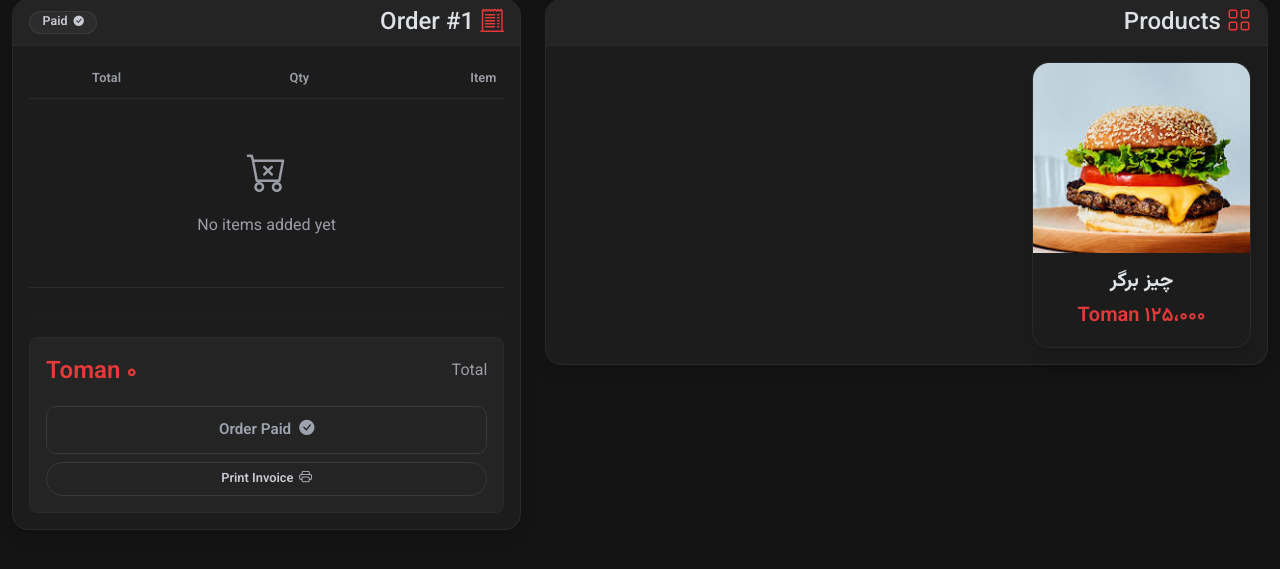
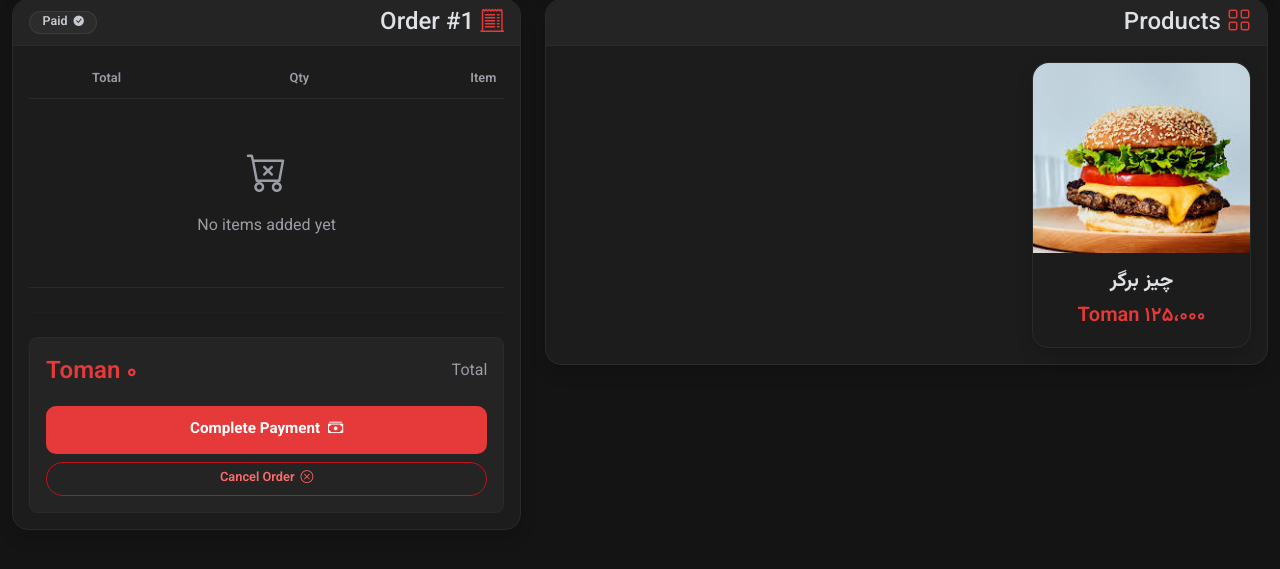
Before and after one commit to Mohhamadaminn/fastfood_POS, a Django app: page /orders/1/ in a window 1280 px wide. Shown: the part 95-664 px from the top of the page. Run offline with Django 4.2, Linux system fonts and the light colour scheme; a user stored in the database is signed in; data comes from the database, SQL or seed files in the repository; both versions use the stored data as it was after the commit.

Commit message:
add order cancel view

```diff
--- a/menu/templates/menu/order-detail.html
+++ b/menu/templates/menu/order-detail.html
@@ -135,52 +135,55 @@
                         <span class="price-tag fs-4">{{ order.total_price|persian_number }} {% trans "Toman" %}</span>
                     </div>
 
-                    {% if order.status == "open" %}
 
-                    <form
-                        method="post"
-                        action="{% url 'complete-order' order.id %}"
-                    >
 
+                    {% if order.status == "cancelled" %}
+                    <button class="btn-pos-secondary w-100" type="button" disabled>
+                        <i class="bi bi-x-circle-fill"></i>
+                        {% trans "Order Cancelled" %}
+                    </button>
+
+                    {% elif order.status == "paid" %}
+                    <button class="btn-pos-secondary w-100" type="button" disabled>
+                        <i class="bi bi-check-circle-fill"></i>
+                        {% trans "Order Paid" %}
+                    </button>
+                    <a href="{% url 'order-receipt' order.id %}" target="_blank" class="btn-pos-sm w-100 justify-content-center mt-2">
+                        <i class="bi bi-printer"></i>
+                        {% trans "Print Invoice" %}
+                    </a>
+                    <form method="post" action="{% url 'cancel-order' order.id %}" class="mt-2"
+                        onsubmit='return confirm("{% trans "Cancel this paid order? This cannot be undone." %}");'>
                         {% csrf_token %}
-
-                        <button
-                            class="btn-pos-primary w-100"
-                            type="submit"
-                        >
-
-                            <i class="bi bi-cash-stack"></i>
-
-                            {% trans "Complete Payment" %}
-
+                        <button class="btn-pos-sm w-100 justify-content-center" type="submit"
+                                style="border-color: var(--red-dark); color: var(--red-light);">
+                            <i class="bi bi-x-circle"></i>
+                            {% trans "Cancel / Refund Order" %}
                         </button>
-
                     </form>
 
                     {% else %}
+                    <form method="post" action="{% url 'complete-order' order.id %}">
+                        {% csrf_token %}
+                        <button class="btn-pos-primary w-100" type="submit">
+                            <i class="bi bi-cash-stack"></i>
+                            {% trans "Complete Payment" %}
+                        </button>
+                    </form>
+                    <form method="post" action="{% url 'cancel-order' order.id %}" class="mt-2"
+                        onsubmit='return confirm("{% trans "Cancel this order?" %}");'>
+                        {% csrf_token %}
+                        <button class="btn-pos-sm w-100 justify-content-center" type="submit"
+                                style="border-color: var(--red-dark); color: var(--red-light);">
+                            <i class="bi bi-x-circle"></i>
+                            {% trans "Cancel Order" %}
+                        </button>
+                    </form>
+                    {% endif %}
 
-                    <button
-                        class="btn-pos-secondary w-100"
-                        type="button"
-                        disabled
-                    >
 
-                        <i class="bi bi-check-circle-fill"></i>
 
-                        {% trans "Order Paid" %}
 
-                    </button>
-
-                    <a
-                        href="{% url 'order-receipt' order.id %}"
-                        target="_blank"
-                        class="btn-pos-sm w-100 justify-content-center mt-2"
-                    >
-                        <i class="bi bi-printer"></i>
-                        {% trans "Print Invoice" %}
-                    </a>
-
-                    {% endif %}
                 </div>
             </div>
         </div>
--- a/menu/urls.py
+++ b/menu/urls.py
@@ -12,7 +12,10 @@ OrderReceiptView,
 DashboardView,
 OrderListView,
 HomeView,
+CancelOrderView,
 )
+
+
 urlpatterns = [
     path('', HomeView.as_view(), name='home'),
     path('orders/new/', OrderCreateView.as_view(), name='order-create'),
@@ -25,5 +28,6 @@ urlpatterns = [
     path('orders/<int:pk>/receipt/', OrderReceiptView.as_view(), name='order-receipt'),
     path('payment-success/', PaymentSuccessView.as_view(), name='payment-success'),
     path('dashboard/', DashboardView.as_view(), name='dashboard'),
-    path('orders/', OrderListView.as_view(), name='order-list')
+    path('orders/', OrderListView.as_view(), name='order-list'),
+    path('orders/<int:pk>/cancel/', CancelOrderView.as_view(), name='cancel-order'),
 ]
--- a/menu/views.py
+++ b/menu/views.py
@@ -83,7 +83,7 @@ class AddItemView(LoginRequiredMixin, View):
     def post(self, request, pk):
         order = get_object_or_404(Order, pk=pk)
 
-        if order.status == "paid":
+        if order.status in ("paid", "cancelled"):
             return redirect("order-detail", pk=order.id)
 
         form = AddItemForm(request.POST)
@@ -117,7 +117,7 @@ class AddItemView(LoginRequiredMixin, View):
 class IncreaseQuantityView(LoginRequiredMixin, View):
     def post(self, request, pk):
         item = get_object_or_404(OrderItem, pk=pk)
-        if item.order.status == "paid":
+        if item.order.status in ("paid", "cancelled"):
             return redirect("order-detail", pk=item.order.id)
 
         item.quantity += 1
@@ -129,7 +129,7 @@ class IncreaseQuantityView(LoginRequiredMixin, View):
 class DecreaseQuantityView(LoginRequiredMixin, View):
     def post(self, request, pk):
         item = get_object_or_404(OrderItem, pk=pk)
-        if item.order.status == "paid":
+        if item.order.status in ("paid", "cancelled"):
             return redirect("order-detail", pk=item.order.id)
 
         if item.quantity > 1:
@@ -145,7 +145,7 @@ class DecreaseQuantityView(LoginRequiredMixin, View):
 class DeleteItemView(LoginRequiredMixin, View):
     def post(self, request, pk):
         item = get_object_or_404(OrderItem, pk=pk)
-        if item.order.status == "paid":
+        if item.order.status in ("paid", "cancelled"):
             return redirect("order-detail", pk=item.order.id)
 
         order = item.order
@@ -224,3 +224,16 @@ class DashboardView(LoginRequiredMixin, UserPassesTestMixin, TemplateView):
             "recent_orders": recent_orders,
         })
         return context
+
+
+
+class CancelOrderView(LoginRequiredMixin, View):
+    def post(self, request, pk):
+        order = get_object_or_404(Order, pk=pk)
+
+        if order.status == "cancelled":
+            return redirect("order-detail", pk=order.id)
+
+        order.status = "cancelled"
+        order.save()
+        return redirect('home')
```
Also changed, not shown: db.sqlite3.
